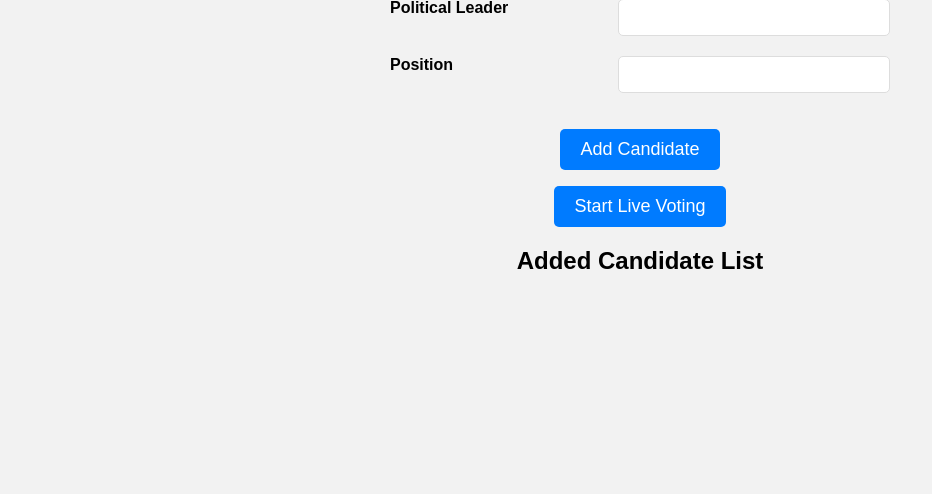
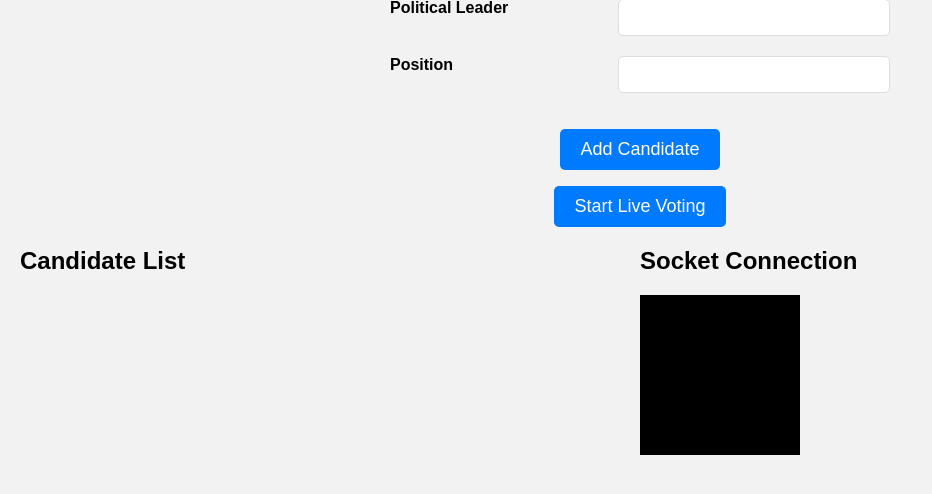
Before and after one commit to Viraj2722/online-voting-system, a Django app: page /adminpage/ in a window 1280 px wide. Shown: the part 121-615 px from the top of the page, without its empty margins (0-932 px from the left). Run offline with Django 5.2, Linux system fonts and the light colour scheme; some libraries are stand-ins or nearby versions.

Commit message:
Changes in the adminpage and socket connection

```diff
--- a/votingsystem/templates/adminpage.html
+++ b/votingsystem/templates/adminpage.html
@@ -125,6 +125,31 @@
       color: #ff0000;
       /* Icon color on hover */
     }
+
+    .info_admin{
+      display:grid;
+      grid-template-columns: 1fr 1fr;
+    }
+
+    .Cand_list{
+      display: flex;
+      flex-direction: column;
+      align-items: start;
+      max-width:fit-content+16px;
+    }
+
+    .socket{
+      display: flex;
+      flex-direction: column;
+      align-items: start;
+    }
+
+    .terminal
+    {
+      width: 10rem;
+      height: 10rem;
+      background: black;
+    }
   </style>
   <form method="POST" action="{% url 'home' %}">
     {% csrf_token %}
@@ -153,8 +178,9 @@
     </button>
   </form>
 
+  <div class="info_admin">
   <!-- List of Added Political Leaders -->
-  <h2>Added Candidate List</h2>
+  <div class="Cand_list"><h2>Candidate List</h2>
   <ul>
     {% for leader in political_leaders %}
     <li>
@@ -168,7 +194,17 @@
       </form>
     </li>
     {% endfor %}
-  </ul>
+  </ul></div>
+
+  <div class="socket">
+    <h2>Socket Connection</h2>
+    <div class="terminal">
+
+    </div>
+
+  </div>
+</div>
+  </body>
 </body>
 
 </html>
```
